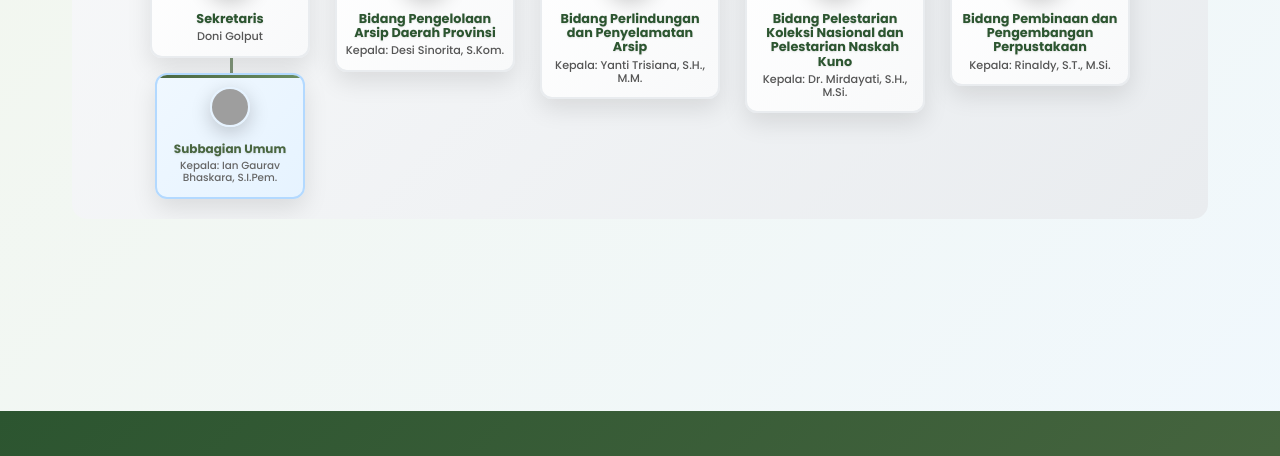
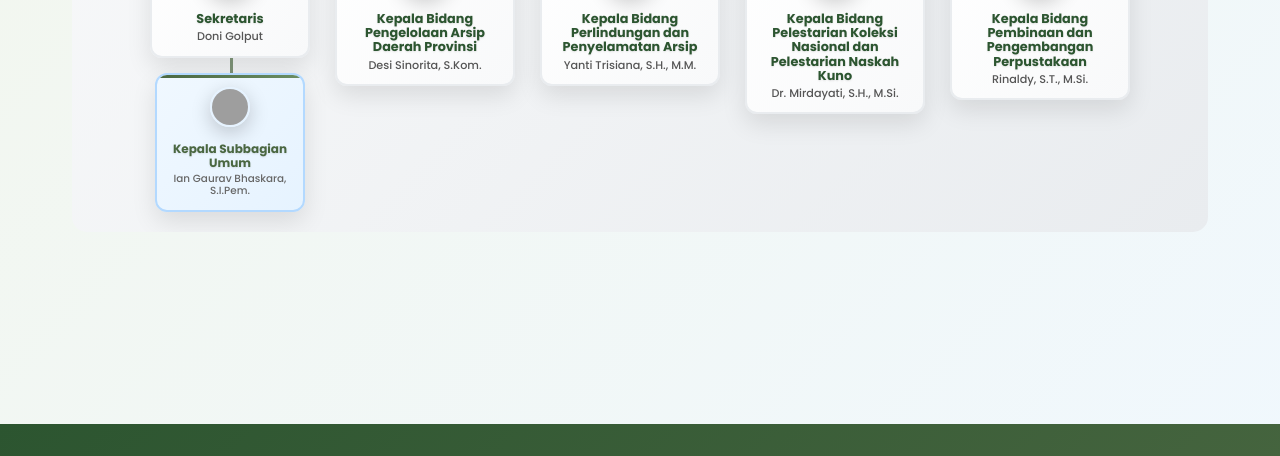
Before and after one commit to SubbagumumDKPUSBabel/web, a website: page profil.html in a window 1280 px wide. Shown: the part 2648-3104 px from the top of the page. Drawn offline with Linux system fonts and the light colour scheme; grey boxes are pictures that could not be loaded.

Commit message:
Update profil.html

```diff
--- a/profil.html
+++ b/profil.html
@@ -352,38 +352,38 @@
                                      <li>
                                          <div class="org-card sub-org-card">
                                              <img src="https://picsum.photos/seed/subbagumum/200/200" alt="Subbagian Umum" class="org-avatar" loading="lazy">
-                                             <div class="org-role">Subbagian Umum</div>
-                                             <div class="org-name">Kepala: Ian Gaurav Bhaskara, S.I.Pem.</div>
+                                             <div class="org-role">Kepala Subbagian Umum</div>
+                                             <div class="org-name">Ian Gaurav Bhaskara, S.I.Pem.</div>
                                          </div>
                                      </li>
                                  </ul>
                              </li>
                              <li>
                                  <div class="org-card">
-                                     <img src="https://picsum.photos/seed/arsipdaerah/200/200" alt="Bidang Pengelolaan Arsip Daerah Provinsi" class="org-avatar" loading="lazy">
-                                     <div class="org-role">Bidang Pengelolaan Arsip Daerah Provinsi</div>
-                                     <div class="org-name">Kepala: Desi Sinorita, S.Kom.</div>
+                                     <img src="https://drive.google.com/file/d/1DW_hVDrPbE0HGoX3YgcVLwYBr9XK-Z1Z/preview" alt="Bidang Pengelolaan Arsip Daerah Provinsi" class="org-avatar" loading="lazy">
+                                     <div class="org-role">Kepala Bidang Pengelolaan Arsip Daerah Provinsi</div>
+                                     <div class="org-name">Desi Sinorita, S.Kom.</div>
                                  </div>
                              </li>
                              <li>
                                  <div class="org-card">
                                      <img src="https://picsum.photos/seed/perlindungan/200/200" alt="Bidang Perlindungan dan Penyelamatan Arsip" class="org-avatar" loading="lazy">
-                                     <div class="org-role">Bidang Perlindungan dan Penyelamatan Arsip</div>
-                                     <div class="org-name">Kepala: Yanti Trisiana, S.H., M.M.</div>
+                                     <div class="org-role">Kepala Bidang Perlindungan dan Penyelamatan Arsip</div>
+                                     <div class="org-name">Yanti Trisiana, S.H., M.M.</div>
                                  </div>
                              </li>
                              <li>
                                  <div class="org-card">
                                      <img src="https://picsum.photos/seed/pelestarian/200/200" alt="Bidang Pelestarian Koleksi Nasional dan Pelestarian Naskah Kuno" class="org-avatar" loading="lazy">
-                                     <div class="org-role">Bidang Pelestarian Koleksi Nasional dan Pelestarian Naskah Kuno</div>
-                                     <div class="org-name">Kepala: Dr. Mirdayati, S.H., M.Si.</div>
+                                     <div class="org-role">Kepala Bidang Pelestarian Koleksi Nasional dan Pelestarian Naskah Kuno</div>
+                                     <div class="org-name">Dr. Mirdayati, S.H., M.Si.</div>
                                  </div>
                              </li>
                              <li>
                                  <div class="org-card">
                                      <img src="https://picsum.photos/seed/pembinaan/200/200" alt="Bidang Pembinaan dan Pengembangan Perpustakaan" class="org-avatar" loading="lazy">
-                                     <div class="org-role">Bidang Pembinaan dan Pengembangan Perpustakaan</div>
-                                     <div class="org-name">Kepala: Rinaldy, S.T., M.Si.</div>
+                                     <div class="org-role">Kepala Bidang Pembinaan dan Pengembangan Perpustakaan</div>
+                                     <div class="org-name">Rinaldy, S.T., M.Si.</div>
                                  </div>
                              </li>
                          </ul>
```
